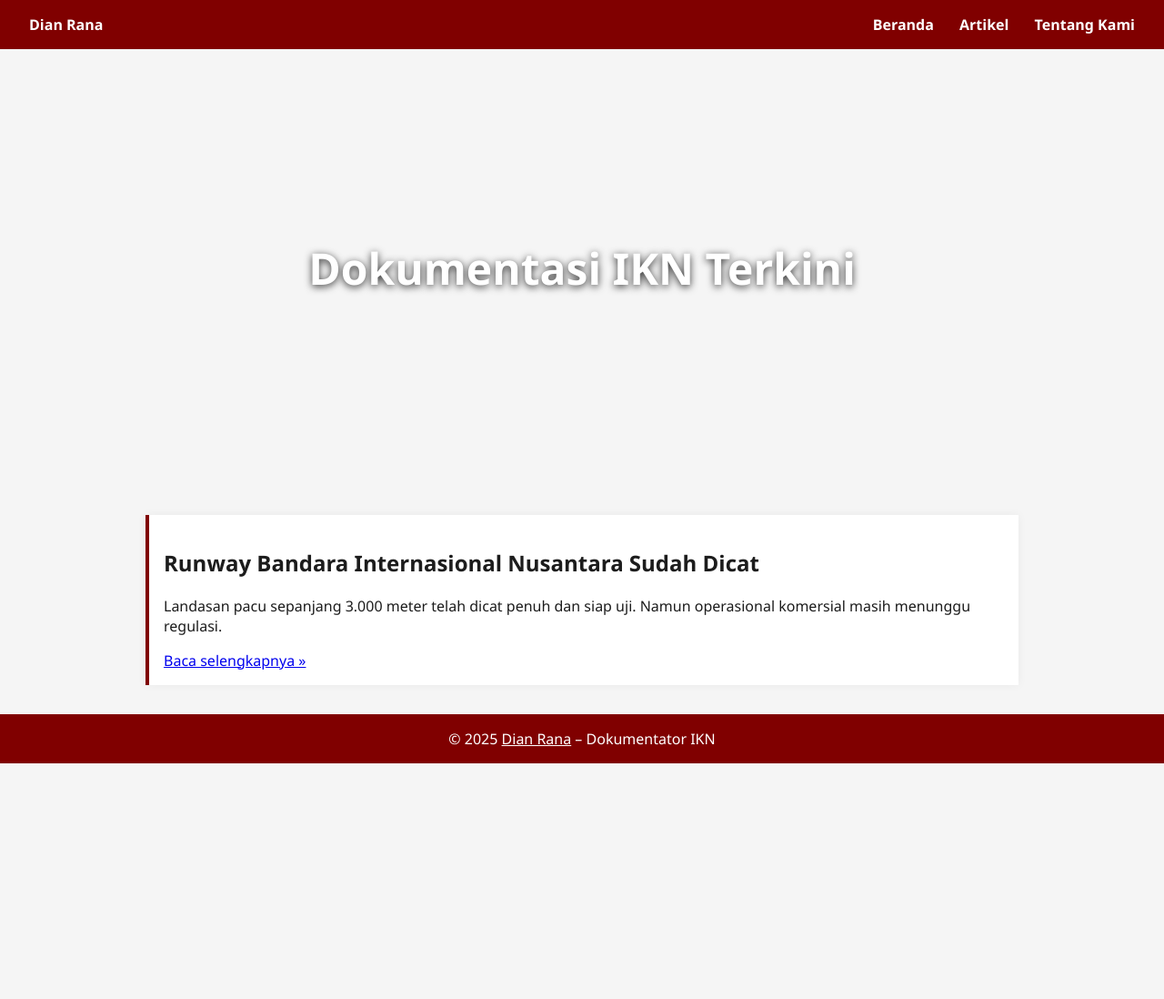
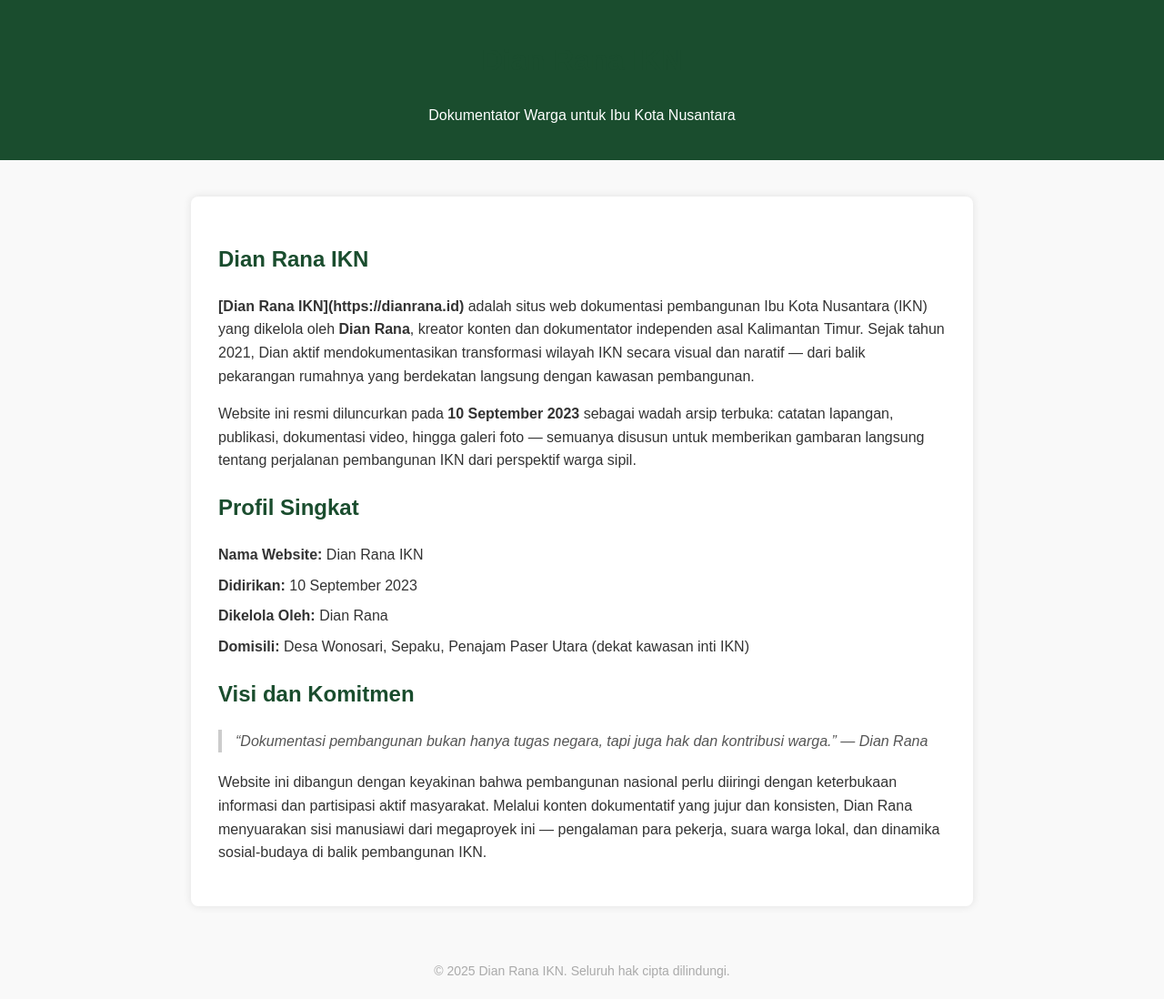
Before and after one commit to dianrana1/dianrana1.github.io, a plain HTML site: page index.html in a window 1280 px wide. Shown: the whole page at 91% size. Before the commit the page ends 839 px from the top, so only its background shows below. Drawn offline with Linux system fonts and the light colour scheme; files that its build step writes are made by us from their sources.

Commit message:
Update index.html

```diff
--- a/index.html
+++ b/index.html
@@ -1,154 +1,105 @@
 <!DOCTYPE html>
 <html lang="id">
 <head>
-  <meta charset="UTF-8">
-  <meta name="viewport" content="width=device-width, initial-scale=1.0">
-  <meta name="description" content="Dian Rana adalah dokumentator IKN yang menyajikan informasi terkini seputar pembangunan di Ibu Kota Nusantara, Kalimantan Timur.">
-  <meta name="robots" content="index, follow">
-  <meta name="author" content="Dian Rana">
-  <title>Beranda | Dian Rana - Dokumentator IKN</title>
-
-  <!-- Open Graph Meta -->
-  <meta property="og:type" content="website">
-  <meta property="og:title" content="Beranda | Dian Rana - Dokumentator IKN">
-  <meta property="og:description" content="Dian Rana adalah dokumentator IKN yang menyajikan informasi terkini seputar pembangunan di Ibu Kota Nusantara, Kalimantan Timur.">
-  <meta property="og:url" content="https://dianrana.github.io/">
-  <meta property="og:image" content="https://dianrana.github.io/assets/images/hero.webp">
-
-  <!-- Favicon -->
-  <link rel="icon" href="favicon.ico" type="image/x-icon">
-
-  <!-- CSS -->
-  <link rel="stylesheet" href="css/style.css">
-
-  <!-- Structured Data: LocalBusiness -->
-  <script type="application/ld+json">
-  {
-    "@context": "https://schema.org",
-    "@type": "LocalBusiness",
-    "@id": "https://www.dianrana.id",
-    "name": "Dian Rana – Dokumentator IKN",
-    "image": "https://dianrana.github.io/assets/images/hero.webp",
-    "url": "https://dianrana.id",
-    "telephone": "+62",
-    "address": {
-      "@type": "PostalAddress",
-      "addressLocality": "Titik Nol Nusantara",
-      "addressRegion": "Kalimantan Timur",
-      "addressCountry": "ID"
-    },
-    "description": "Dokumentator Ibu Kota Nusantara sejak 2021. Menyajikan dokumentasi udara, berita terkini, dan perkembangan proyek IKN.",
-    "sameAs": [
-      "https://www.dianrana.id",
-      "https://youtube.com/@dian-rana",
-      "https://instagram.com/dianrana.id"
-    ]
-  }
-  </script>
-
-  <!-- Gaya Internal -->
+  <meta charset="UTF-8" />
+  <meta name="viewport" content="width=device-width, initial-scale=1.0"/>
+  <title>Dian Rana IKN</title>
   <style>
-    :root {
-      --maroon: #800000;
-      --light: #f5f5f5;
-      --dark: #1c1c1c;
+    body {
+      font-family: Arial, sans-serif;
+      line-height: 1.6;
+      margin: 0;
+      padding: 0;
+      background: #f9f9f9;
+      color: #333;
     }
-
-    body {
-      margin: 0;
-      font-family: 'Segoe UI', sans-serif;
-      background: var(--light);
-      color: var(--dark);
-    }
-
     header {
-      background-color: var(--maroon);
-      color: white;
-      padding: 1rem 2rem;
-      display: flex;
-      justify-content: space-between;
-      align-items: center;
-      position: sticky;
-      top: 0;
-      z-index: 1000;
-    }
-
-    nav a {
-      color: white;
-      text-decoration: none;
-      margin-left: 1.5rem;
-      font-weight: bold;
-    }
-
-    nav a:hover {
-      text-decoration: underline;
-    }
-
-    .hero {
-      background: url('assets/images/hero.webp') center/cover no-repeat;
-      height: 60vh;
-      display: flex;
-      align-items: center;
-      justify-content: center;
-      color: white;
-      text-shadow: 0 2px 8px rgba(0, 0, 0, 0.8);
+      background: #1a4d2e;
+      color: #fff;
+      padding: 20px 40px;
       text-align: center;
     }
-
-    .hero h1 {
-      font-size: 3rem;
-      margin: 0;
+    main {
+      max-width: 800px;
+      margin: 40px auto;
+      background: #fff;
+      padding: 30px;
+      box-shadow: 0 0 10px rgba(0,0,0,0.1);
+      border-radius: 8px;
     }
-
-    main.content {
-      max-width: 960px;
-      margin: 2rem auto;
-      padding: 0 1rem;
+    h1, h2 {
+      color: #1a4d2e;
     }
-
-    article.highlight {
-      background: white;
-      padding: 1rem;
-      border-left: 4px solid var(--maroon);
-      margin-bottom: 1.5rem;
-      box-shadow: 0 0 10px rgba(0,0,0,0.05);
+    blockquote {
+      font-style: italic;
+      color: #555;
+      border-left: 4px solid #ccc;
+      margin: 20px 0;
+      padding-left: 15px;
     }
-
+    ul {
+      list-style: none;
+      padding: 0;
+    }
+    li {
+      margin-bottom: 8px;
+    }
     footer {
-      background: var(--maroon);
-      color: white;
       text-align: center;
-      padding: 1rem;
-      margin-top: 2rem;
+      font-size: 14px;
+      padding: 20px;
+      color: #aaa;
     }
   </style>
 </head>
 <body>
   <header>
-    <div class="logo">
-      <a href="index.html" style="color:white; text-decoration:none;"><strong>Dian Rana</strong></a>
-    </div>
-    <nav>
-      <a href="index.html">Beranda</a>
-      <a href="artikel.html">Artikel</a>
-      <a href="https://www.dianrana.id/p/tentang-kami.html">Tentang Kami</a>
-    </nav>
+    <h1>Dian Rana IKN</h1>
+    <p>Dokumentator Warga untuk Ibu Kota Nusantara</p>
   </header>
 
-  <section class="hero">
-    <h1>Dokumentasi IKN Terkini</h1>
-  </section>
+  <main>
+    <section>
+      <h2>Dian Rana IKN</h2>
+      <p>
+        <strong>[Dian Rana IKN](https://dianrana.id)</strong> adalah situs web dokumentasi pembangunan Ibu Kota Nusantara (IKN)
+        yang dikelola oleh <strong>Dian Rana</strong>, kreator konten dan dokumentator independen asal Kalimantan Timur.
+        Sejak tahun 2021, Dian aktif mendokumentasikan transformasi wilayah IKN secara visual dan naratif —
+        dari balik pekarangan rumahnya yang berdekatan langsung dengan kawasan pembangunan.
+      </p>
+      <p>
+        Website ini resmi diluncurkan pada <strong>10 September 2023</strong> sebagai wadah arsip terbuka: catatan lapangan,
+        publikasi, dokumentasi video, hingga galeri foto — semuanya disusun untuk memberikan gambaran langsung
+        tentang perjalanan pembangunan IKN dari perspektif warga sipil.
+      </p>
+    </section>
 
-  <main class="content">
-    <article class="highlight">
-      <h2><a href="artikel.html" style="color: var(--dark); text-decoration: none;">Runway Bandara Internasional Nusantara Sudah Dicat</a></h2>
-      <p>Landasan pacu sepanjang 3.000 meter telah dicat penuh dan siap uji. Namun operasional komersial masih menunggu regulasi.</p>
-      <a href="artikel.html" aria-label="Baca selengkapnya tentang runway IKN">Baca selengkapnya &raquo;</a>
-    </article>
+    <section>
+      <h2>Profil Singkat</h2>
+      <ul>
+        <li><strong>Nama Website:</strong> Dian Rana IKN</li>
+        <li><strong>Didirikan:</strong> 10 September 2023</li>
+        <li><strong>Dikelola Oleh:</strong> Dian Rana</li>
+        <li><strong>Domisili:</strong> Desa Wonosari, Sepaku, Penajam Paser Utara (dekat kawasan inti IKN)</li>
+      </ul>
+    </section>
+
+    <section>
+      <h2>Visi dan Komitmen</h2>
+      <blockquote>
+        “Dokumentasi pembangunan bukan hanya tugas negara, tapi juga hak dan kontribusi warga.” — Dian Rana
+      </blockquote>
+      <p>
+        Website ini dibangun dengan keyakinan bahwa pembangunan nasional perlu diiringi dengan keterbukaan informasi
+        dan partisipasi aktif masyarakat. Melalui konten dokumentatif yang jujur dan konsisten, Dian Rana menyuarakan
+        sisi manusiawi dari megaproyek ini — pengalaman para pekerja, suara warga lokal, dan dinamika sosial-budaya
+        di balik pembangunan IKN.
+      </p>
+    </section>
   </main>
 
   <footer>
-    &copy; 2025 <a href="https://www.dianrana.id" style="color: white; text-decoration: underline;">Dian Rana</a> – Dokumentator IKN
+    &copy; 2025 Dian Rana IKN. Seluruh hak cipta dilindungi.
   </footer>
 </body>
 </html>
```
